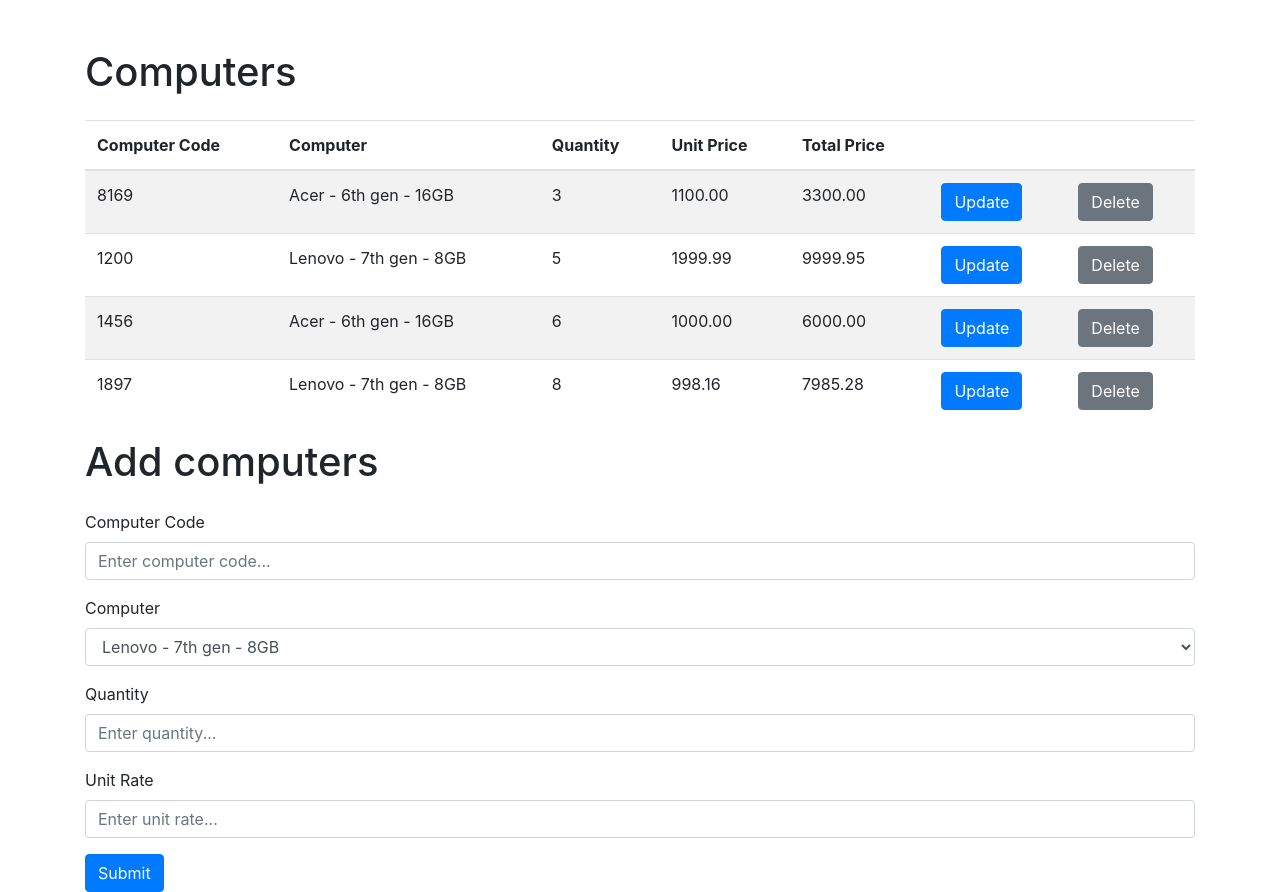
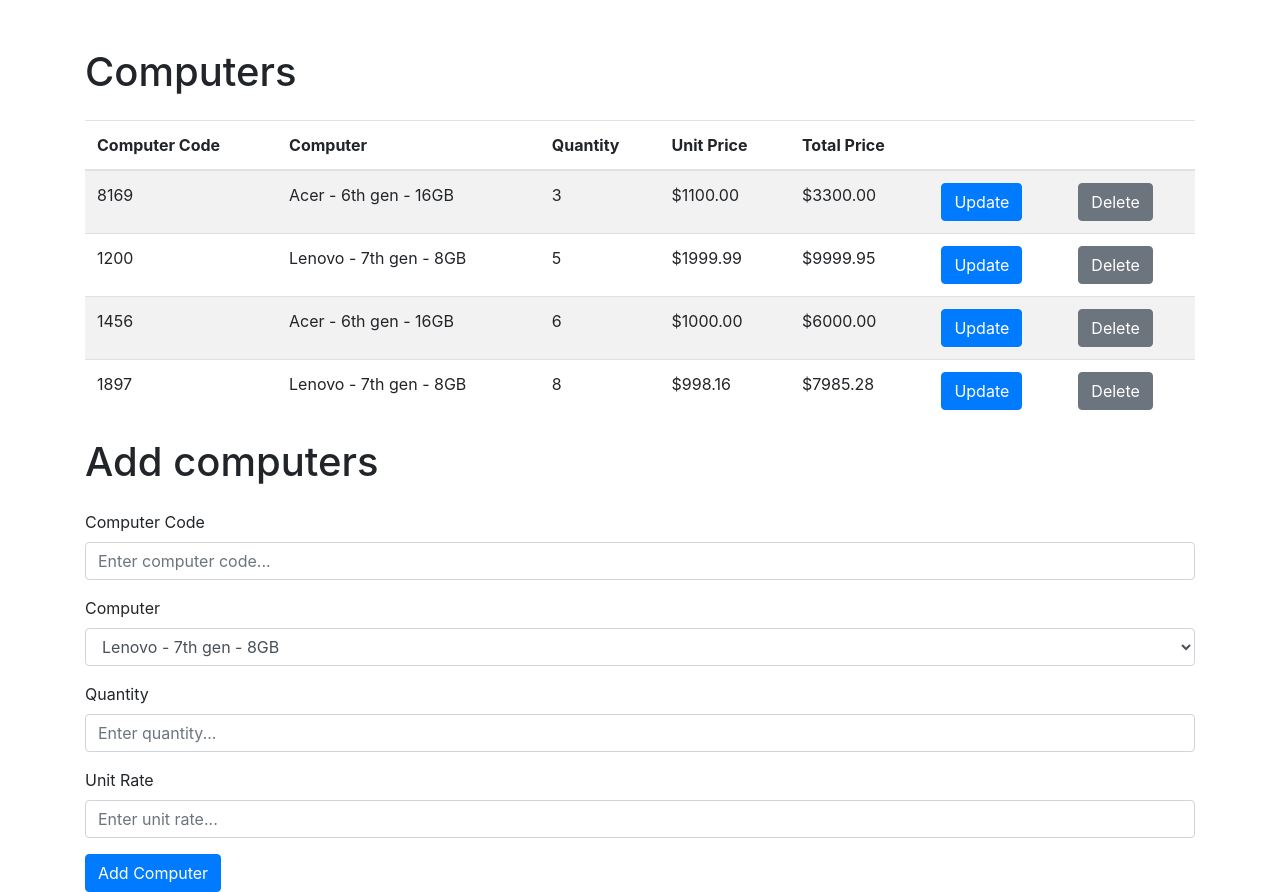
Before and after one commit to Adityaarai/computer-app, a Django app: page / in a window 1280 px wide. Run offline with Django 5.2, Linux system fonts and the light colour scheme; data comes from the database, SQL or seed files in the repository; both versions use the stored data as it was after the commit; some libraries are stand-ins or nearby versions.

Commit message:
added functionality for update delete and add computer

```diff
--- a/computer/urls.py
+++ b/computer/urls.py
@@ -3,5 +3,7 @@
 
 #urlpatterns
 urlpatterns = [
-  path('', views.index, name='index')
+  path('', views.index, name='index'),
+  path('update/<int:id>/', views.update, name='update'),
+  path('delete/<int:id>/', views.delete, name='delete'),
 ]
--- a/computer/views.py
+++ b/computer/views.py
@@ -1,7 +1,33 @@
-from django.shortcuts import render, redirect
+from django.shortcuts import render, redirect, get_object_or_404
 from .models import Computer, ComputerSpecification
+from django.contrib import messages
+
 # Create your views here.
 def index(request):
+  if request.method == 'POST':
+    computerCode = request.POST.get('computerCode')
+    computer_id = request.POST.get('computer')
+    quantity = request.POST.get('quantity')
+    unitRate = request.POST.get('unitRate')
+
+    try:
+      computer = ComputerSpecification.objects.get(id=computer_id)
+    except:
+      messages.error(request, "Computer specification not found")
+
+    quantity = int(quantity)
+    unitRate = float(unitRate)
+
+    computerCreate = Computer.objects.create(
+      computer_code = computerCode,
+      computer = computer,
+      quantity = quantity,
+      unit_rate = unitRate
+    )
+    computerCreate.save()
+    messages.success(request, "Computer added successfully")
+    return redirect('index')
+
   computers = Computer.objects.all()
   computerspecs = ComputerSpecification.objects.all()
   context = {
@@ -9,3 +35,34 @@
     'computerspecs': computerspecs,
   }
   return render(request, 'main/index.html', context)
+
+def update(request, id):
+  computer = get_object_or_404(Computer, id=id)
+  if request.method == 'POST':
+    computerCode = request.POST.get('computerCode')
+    computer_id = request.POST.get('computer')
+    quantity = int(request.POST.get('quantity'))
+    unitRate = float(request.POST.get('unitRate'))
+    computer_spec = ComputerSpecification.objects.get(id=computer_id)
+
+    computer.computer_code = computerCode
+    computer.computer = computer_spec
+    computer.quantity = quantity
+    computer.unit_rate = unitRate
+    computer.save()
+    messages.success(request, 'Computer information updated successfully')
+    return redirect('index')
+
+  computerspecs = ComputerSpecification.objects.all()
+  context = {
+    'computer': computer,
+    'computerspecs': computerspecs,
+  }
+  return render(request, 'main/update.html', context)
+
+def delete(request, id):
+  computer =  get_object_or_404(Computer, id=id)
+  if request.method == 'POST':
+    computer.delete()
+    messages.success(request, 'Computer information deleted successfully')
+    return redirect('index')
--- a/templates/main/index.html
+++ b/templates/main/index.html
@@ -1,3 +1,4 @@
+{% load static %}
 <!DOCTYPE html>
 <html lang="en">
 <head>
@@ -7,6 +8,20 @@
   <link href="https://stackpath.bootstrapcdn.com/bootstrap/4.5.2/css/bootstrap.min.css" rel="stylesheet">
 </head>
 <body>
+  <!-- messages -->
+  {% if messages %}
+      <div>
+        {% for message in messages %}
+          <div class="alert alert-{{ message.tags }} alert-dismissible fade show" role="alert">
+            {{ message }}
+            <button type="button" class="close" data-dismiss="alert" aria-label="Close">
+              <span aria-hidden="true">&times;</span>
+            </button>
+          </div>
+        {% endfor %}
+      </div>
+    {% endif %}
+
   <div class="container mt-5">
     <h1 class="mb-4">Computers</h1>
     {% if computers %}
@@ -28,10 +43,19 @@
             <td>{{ computer.computer_code }}</td>
             <td>{{ computer.computer }}</td>
             <td>{{ computer.quantity }}</td>
-            <td>{{ computer.unit_rate }}</td>
-            <td>{{ computer.total_price }}</td>
-            <td><button class="btn btn-primary">Update</button></td>
-            <td><button class="btn btn-secondary">Delete</button></td>
+            <td>${{ computer.unit_rate }}</td>
+            <td>${{ computer.total_price }}</td>
+            <td>
+              <a href="{% url 'update' computer.id %}">
+                <button class="btn btn-primary">Update</button>
+              </a>
+            </td>
+            <td>
+              <form action="{% url 'delete' computer.id %}" method="post">
+                {% csrf_token %}
+                <button type="submit" class="btn btn-secondary">Delete</button>
+              </form>
+            </td>
           </tr>
         {% endfor %}
         </tbody>
@@ -62,9 +86,9 @@
       </div>
       <div class="form-group">
         <label for="unitRate">Unit Rate</label>
-        <input class="form-control" type="number" name="unitRate" id="unitRate" placeholder="Enter unit rate...">
+        <input class="form-control" step="0.01" type="number" name="unitRate" id="unitRate" placeholder="Enter unit rate...">
       </div>
-      <button type="submit" class="btn btn-primary">Submit</button>
+      <button type="submit" class="btn btn-primary">Add Computer</button>
     </form>
 
   </div>
```
Also changed, not shown: templates/main/update.html (added, +43 -0 lines), db.sqlite3.
